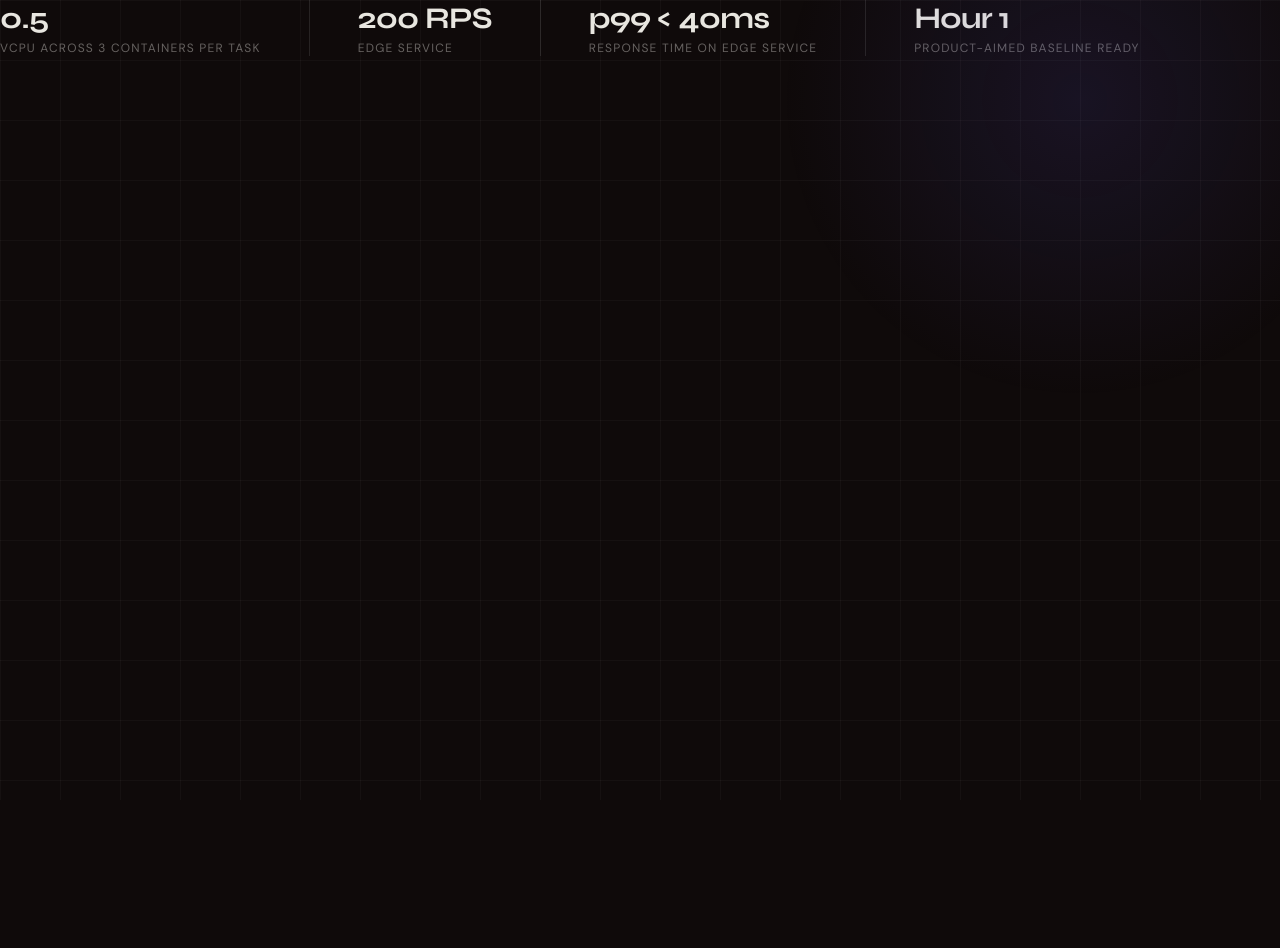
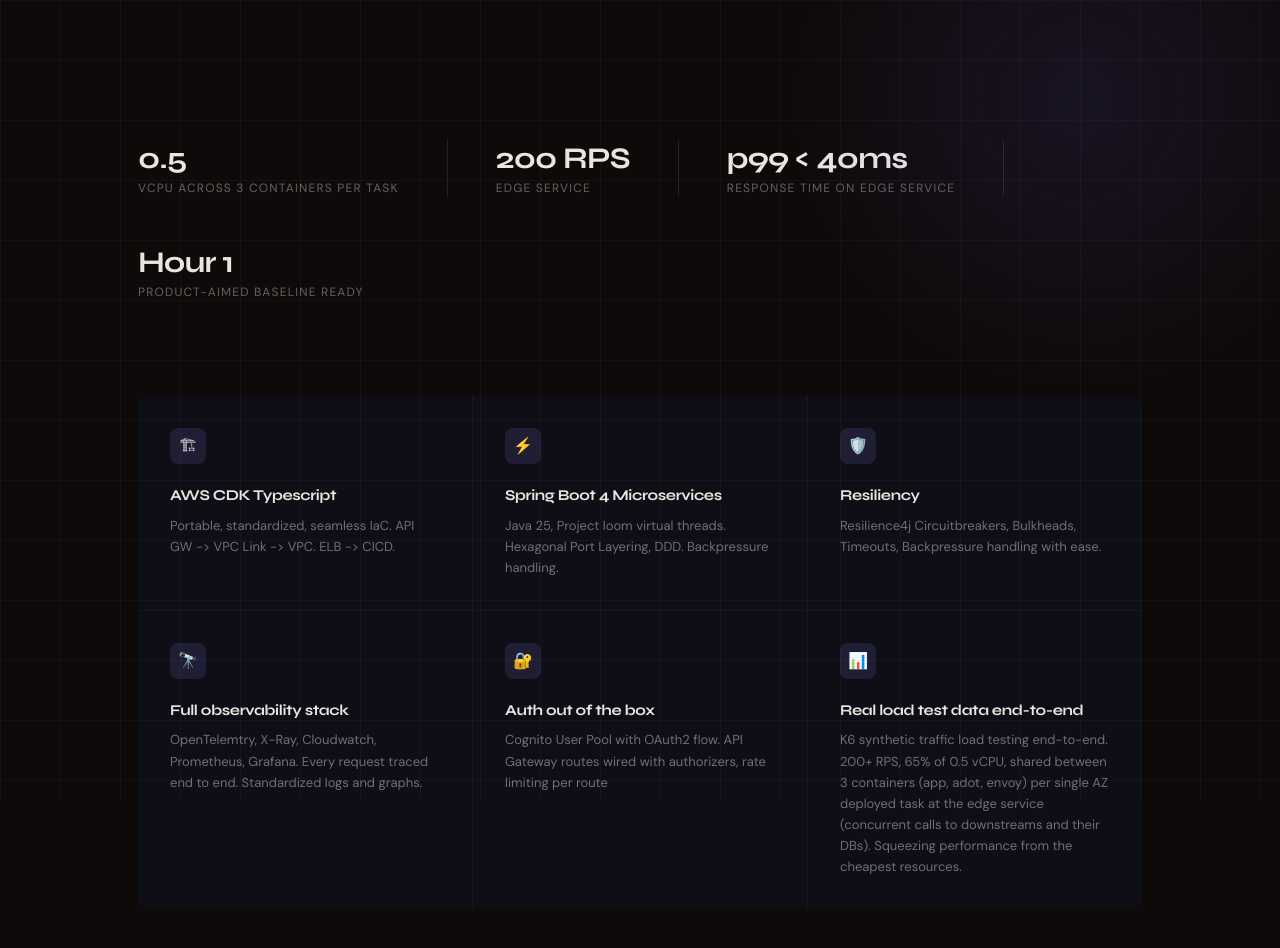
Before and after one commit to jaykhan0713/platform-ui, a Next.js app: page / in a window 1280 px wide. Shown: the top 948 px of the page. Before the commit the page ends 800 px from the top, so only its background shows below. Built offline with nearby package versions, Linux system fonts and the light colour scheme.

Commit message:
feature cards

```diff
--- a/src/app/globals.css
+++ b/src/app/globals.css
@@ -15,6 +15,12 @@
 @theme inline {
   --font-sans: var(--font-dm-sans);
   --font-display: var(--font-syne);
+}
+
+main {
+    max-width: 1100px;
+    margin: 0 auto;
+    padding: 140px 48px 100px;
 }
 
 body {
--- a/src/app/page.tsx
+++ b/src/app/page.tsx
@@ -1,5 +1,6 @@
+import React from "react";
 import { StatCard } from "@/components/landing/StatCard";
-import React from "react";
+import { FeatureCard } from "@/components/landing/FeatureCard";
 
 const stats = [
   { value: "0.5", label: "vCPU across 3 containers per task" },
@@ -21,6 +22,14 @@
               </React.Fragment>
           ))}
         </div>
+        <div className="grid grid-cols-3 gap-px bg-white/6 rounded-xl overflow-hidden mb-24">
+          <FeatureCard icon="🏗" title="AWS CDK Typescript" description="Portable, standardized, seamless IaC. API GW -> VPC Link -> VPC. ELB -> CICD." />
+          <FeatureCard icon="⚡" title="Spring Boot 4 Microservices" description="Java 25, Project loom virtual threads. Hexagonal Port Layering, DDD. Backpressure handling." />
+          <FeatureCard icon="🛡️" title="Resiliency" description="Resilience4j Circuitbreakers, Bulkheads, Timeouts, Backpressure handling with ease." />
+          <FeatureCard icon="🔭" title="Full observability stack" description="OpenTelemtry, X-Ray, Cloudwatch, Prometheus, Grafana. Every request traced end to end. Standardized logs and graphs." />
+          <FeatureCard icon="🔐" title="Auth out of the box" description="Cognito User Pool with OAuth2 flow. API Gateway routes wired with authorizers, rate limiting per route" />
+          <FeatureCard icon="📊" title="Real load test data end-to-end" description="K6 synthetic traffic load testing end-to-end. 200+ RPS, 65% of 0.5 vCPU, shared between 3 containers (app, adot, envoy) per single AZ deployed task at the edge service (concurrent calls to downstreams and their DBs). Squeezing performance from the cheapest resources." />
+        </div>
       </main>
   )
 }
--- a/src/components/landing/FeatureCard.tsx
+++ b/src/components/landing/FeatureCard.tsx
@@ -6,8 +6,8 @@
 
 export function FeatureCard({ icon, title, description }: FeatureCardProps) {
   return (
-      <div>
-        <div className="bg-[#0E0E16] p-8 hover:bg-[#111114] transition-colors">
+      <div className="bg-[#0E0E16] p-8 hover:bg-[#11111A] transition-colors">
+        <div className="w-9 h-9 rounded-lg bg-[#7F77DD]/15 flex items-center justify-center mb-5 text-base">
           {icon}
         </div>
         <h3 className="font-display font-bold text-[15px] text-[#E8E6E0] mb-2 tracking-tight">
```
